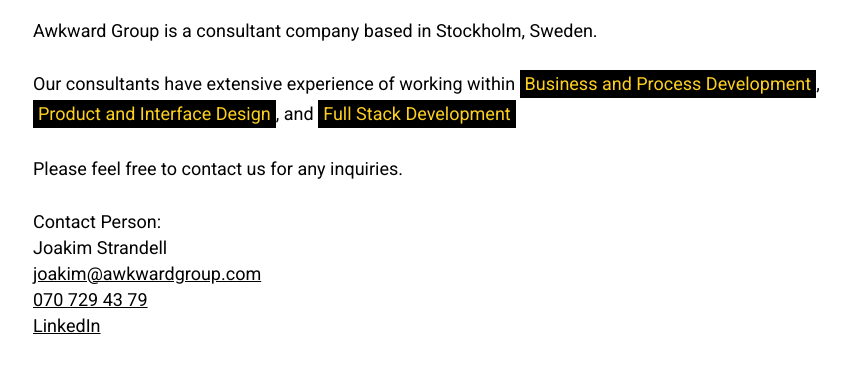
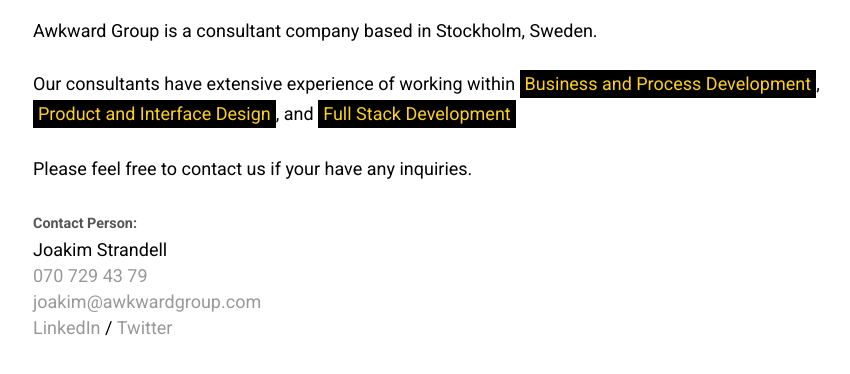
Before and after one commit to awkwardgroup/website, a Gatsby site: page / in a window 1280 px wide. Shown: the part 90-464 px from the top of the page, without its empty margins (7-857 px from the left). Built offline with nearby package versions, Linux system fonts and the light colour scheme; Gatsby itself is replaced by a stand-in of ours.

Commit message:
Updated footer

```diff
--- a/src/components/Footer/index.js
+++ b/src/components/Footer/index.js
@@ -3,11 +3,11 @@
 
 const Footer = () => (
     <footer className={styles.footer}>
-        Contact Person:<br />
+        <small>Contact Person:<br /></small>
         Joakim Strandell<br />
+        <a href="tel:0707294379">070 729 43 79</a><br />
         <a href="mailto:joakim@awkwardgroup.com">joakim@awkwardgroup.com</a><br />
-        <a href="tel:0707294379">070 729 43 79</a><br />
-        <a href="https://www.linkedin.com/in/joakimstrandell/">LinkedIn</a>
+        <a href="https://www.linkedin.com/in/joakimstrandell/">LinkedIn</a> / <a href="https://twitter.com/joakimstrandell">Twitter</a>
     </footer>
 )
 
--- a/src/pages/index.js
+++ b/src/pages/index.js
@@ -8,7 +8,7 @@
     <SEO />
     <p>Awkward Group is a consultant company based in Stockholm, Sweden.</p>
     <p>Our consultants have extensive experience of working within <i>Business and Process Development</i>, <i>Product and Interface Design</i>, and <i>Full Stack Development</i></p>
-    <p>Please feel free to contact us for any inquiries.</p>
+    <p>Please feel free to contact us if your have any inquiries.</p>
   </Layout>
 )
 
--- a/src/styles/global.scss
+++ b/src/styles/global.scss
@@ -1,6 +1,6 @@
 @import "reset.scss";
 
-$primaryColor: #FCCF20;
+$colorPrimary: #FCCF20;
 
 body {
     padding: 40px;
@@ -9,18 +9,20 @@
 }
 
 a {
-    color: inherit;
-    transition: all linear 0.1s;
+    color: #999;
+    text-decoration: none;
+    transition: all linear 0.2s;
     display: inline-block;
 
     &:hover {
-        transform: translateX(3px)
+        color: blue;
+        transform: translateX(1px)
     }
 }
 
 i {
     background: #000;
-    color: $primaryColor;
+    color: $colorPrimary;
     display: inline-block;
     padding: 1px 5px;
     margin: 0 0 2px;
@@ -30,3 +32,8 @@
 main {
     max-width: 900px;
 }
+
+small {
+    font-weight: 700;
+    color: #555;
+}
```
